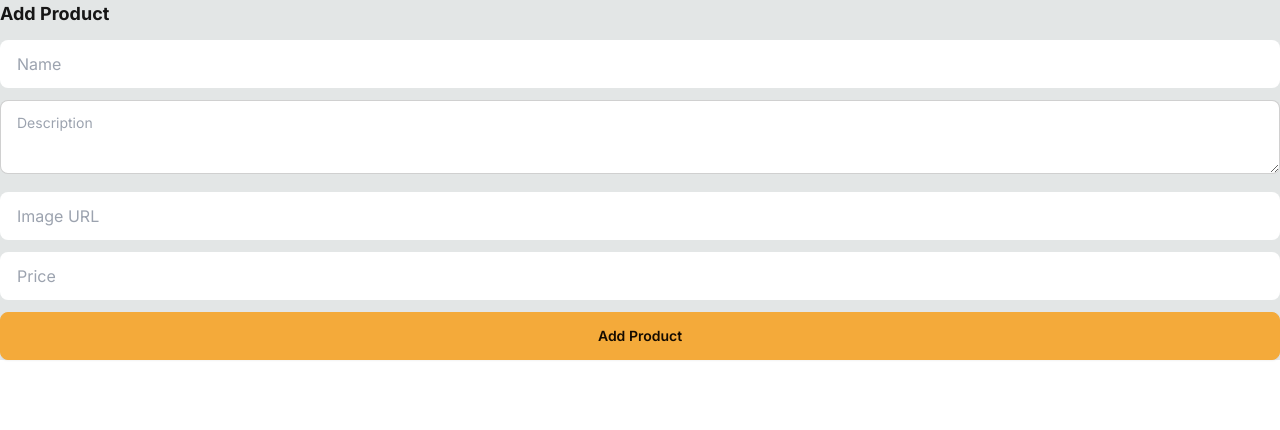
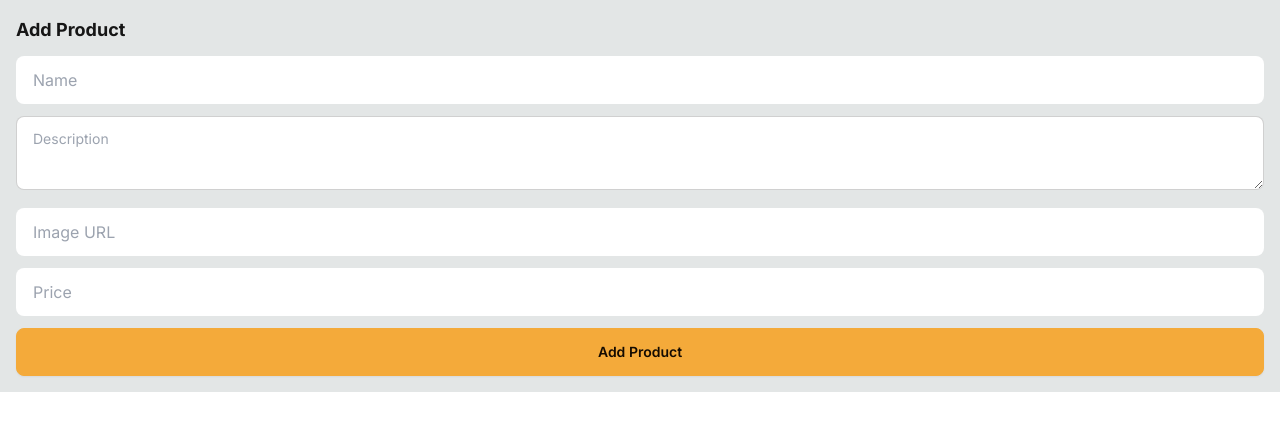
Before and after one commit to LandoC4lrissian/E-Commerce, a Next.js app in the folder nextjs-ecommerce/: page /add-product in a window 1280 px wide. Shown: the top 430 px of the page. Built offline with nearby package versions, Linux system fonts and the light colour scheme.

Commit message:
layout.tsx doc editted

```diff
--- a/nextjs-ecommerce/app/layout.tsx
+++ b/nextjs-ecommerce/app/layout.tsx
@@ -5,8 +5,8 @@
 const inter = Inter({ subsets: ["latin"] });
 
 export const metadata: Metadata = {
-  title: "Create Next App",
-  description: "Generated by create next app",
+  title: "Flowmazon",
+  description: "We make your wallet cry",
 };
 
 export default function RootLayout({
@@ -16,7 +16,11 @@
 }>) {
   return (
     <html lang="en">
-      <body className={inter.className}>{children}</body>
+      <body className={inter.className}>
+        <main className="p-4 max-w-7xl m-auto min-w-[300px]">
+          {children}
+        </main>
+      </body>
     </html>
   );
 }
```
